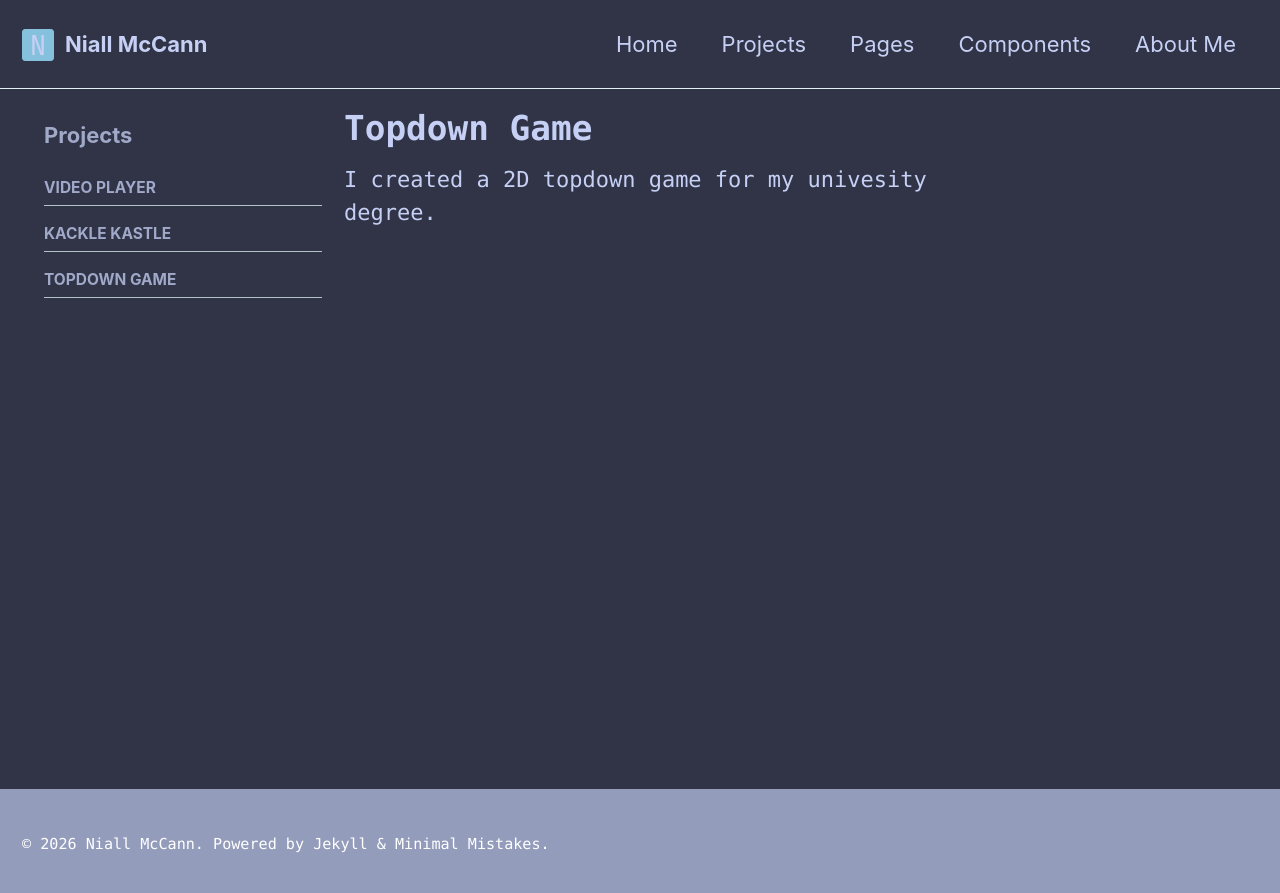
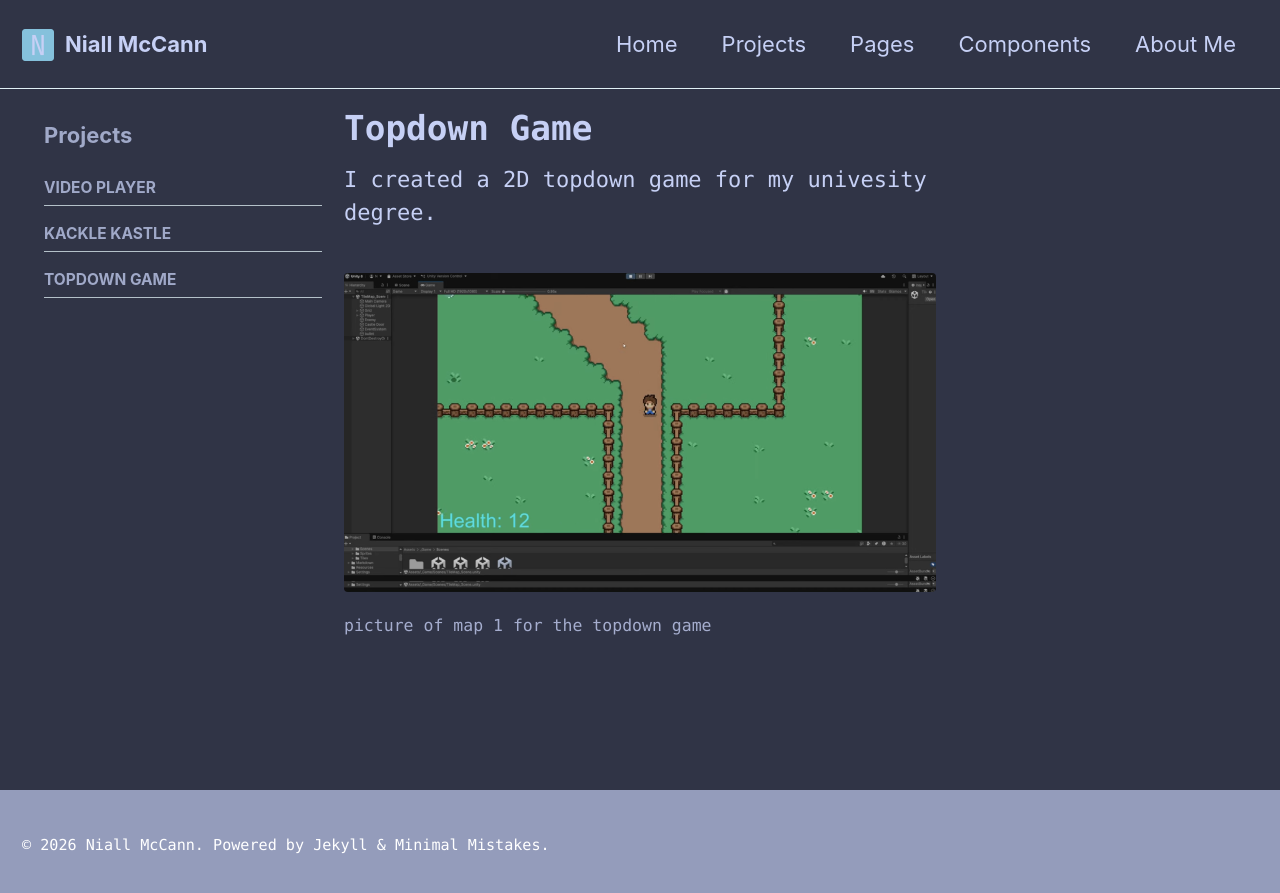
Before and after one commit to AcedAspect/AcedAspect.github.io, a Jekyll site: the page built from _pages/projects-topdown-game.md, in a window 1280 px wide. Shown: the top 893 px of the page. Built offline with Jekyll 4.4.1, drawn with Linux system fonts in a browser that asks for light colours.

Commit message:
Update projects-topdown-game.md

```diff
--- a/_pages/projects-topdown-game.md
+++ b/_pages/projects-topdown-game.md
@@ -9,3 +9,8 @@ sidebar:
 ---
 
 I created a 2D topdown game for my univesity degree.
+
+
+
+
+{% include figure image_path="/assets/images/Screenshot_20260415_164011.png" alt="Map 1 for 2D topdown game" caption="picture of map 1 for the topdown game" %}
```
